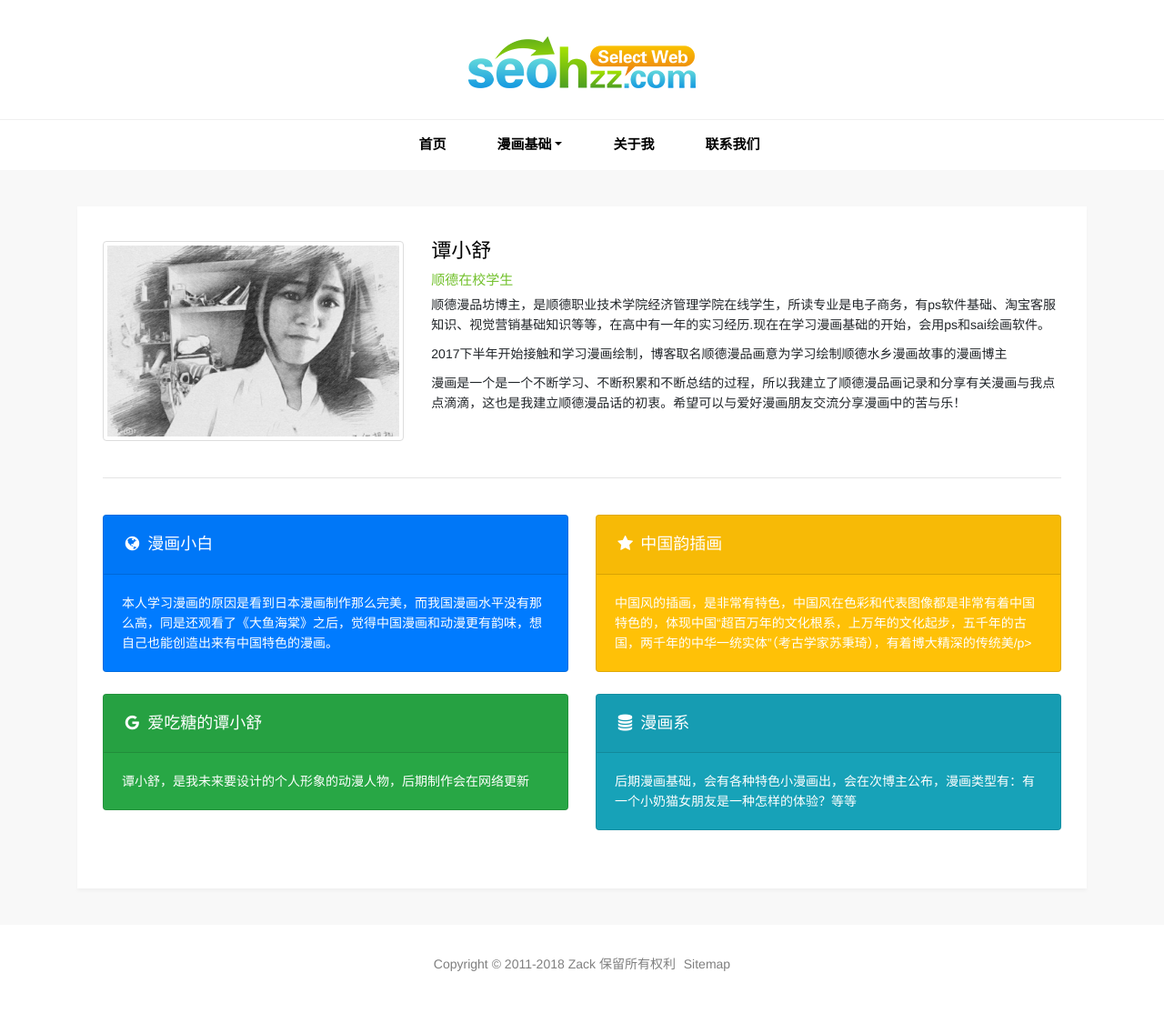
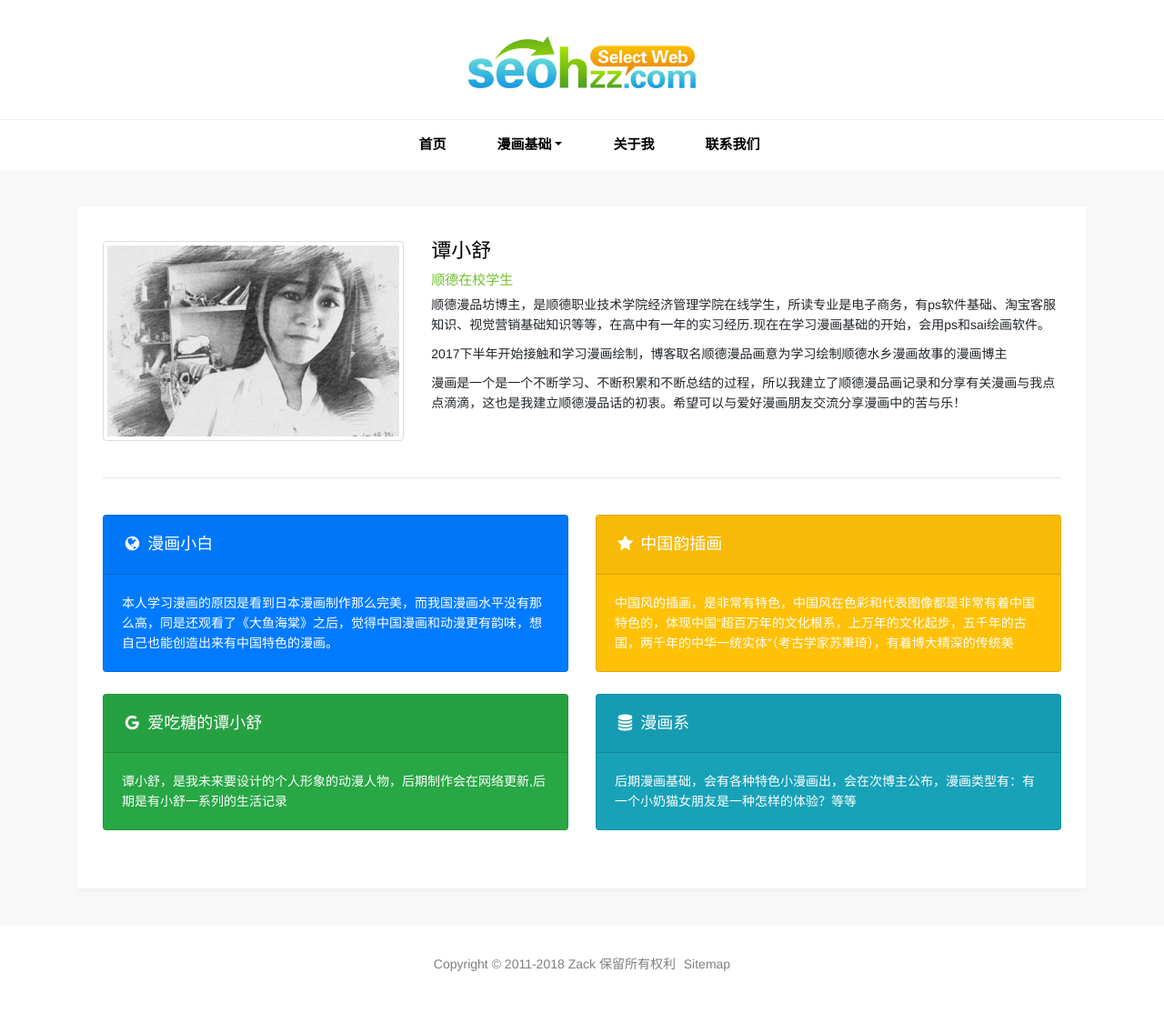
Before and after one commit to TSMSUN/TSMSUN.GitHub.io, a Jekyll site: the page built from pages/about.html, in a window 1280 px wide. Shown: the whole page at 91% size. Built offline with Jekyll 4.4.1, drawn with Linux system fonts in a browser that asks for light colours.

Commit message:
Update about.html

```diff
--- a/pages/about.html
+++ b/pages/about.html
@@ -31,7 +31,7 @@ description: 顺德漫品坊是专业卖漫画周边和顺德本土传统故事
             <div class="card text-white bg-warning mb-4">
               <div class="card-header"><h4><i class="fa fa-star fa-fw"></i> 中国韵插画</h4></div>
               <div class="card-body">
-                <p class="card-text">中国风的插画，是非常有特色，中国风在色彩和代表图像都是非常有着中国特色的，体现中国“超百万年的文化根系，上万年的文化起步，五千年的古国，两千年的中华一统实体”（考古学家苏秉琦），有着博大精深的传统美/p>
+                <p class="card-text">中国风的插画，是非常有特色，中国风在色彩和代表图像都是非常有着中国特色的，体现中国“超百万年的文化根系，上万年的文化起步，五千年的古国，两千年的中华一统实体”（考古学家苏秉琦），有着博大精深的传统美</p>
               </div>
             </div>
           </div>
@@ -39,7 +39,7 @@ description: 顺德漫品坊是专业卖漫画周边和顺德本土传统故事
             <div class="card text-white bg-success mb-4">
               <div class="card-header"><h4><i class="fa fa-google fa-fw"></i> 爱吃糖的谭小舒</h4></div>
               <div class="card-body">
-                <p class="card-text">谭小舒，是我未来要设计的个人形象的动漫人物，后期制作会在网络更新</p>
+                <p class="card-text">谭小舒，是我未来要设计的个人形象的动漫人物，后期制作会在网络更新,后期是有小舒一系列的生活记录</p>
               </div>
             </div>
           </div>
```
